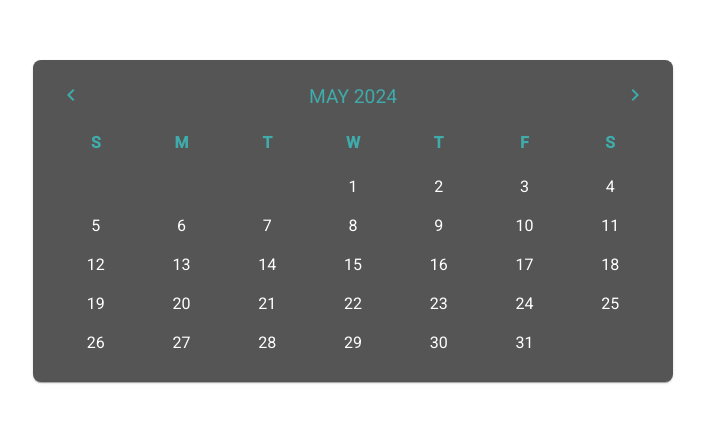
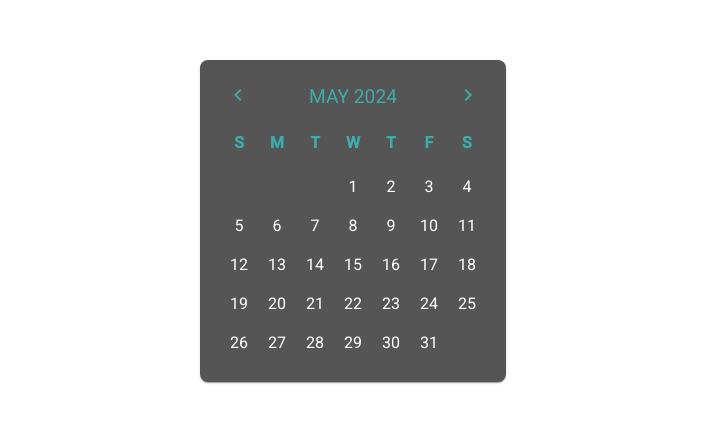
Before and after one commit to ArseniiT/calendar-payever, an Angular app: page / in a window 1280 px wide. Shown: the part 179-602 px from the top of the page, without its empty margins (287-992 px from the left). Built offline with nearby package versions, Linux system fonts and the light colour scheme.

Commit message:
Remove width, make day cells as square. Refactoring

```diff
--- a/src/app/app.component.css
+++ b/src/app/app.component.css
@@ -4,7 +4,3 @@
   align-items: center;
   height: 100vh;
 }
-
-app-calendar-v1 {
-  width: 50%;
-}
--- a/src/app/calendar-v1/calendar-v1.component.css
+++ b/src/app/calendar-v1/calendar-v1.component.css
@@ -71,7 +71,7 @@
     background-color: transparent;
 }
 
-.selected {
+.selected, .selected:hover {
     background-color: #3fabab;
     color: #fff;
     border-radius: 50%;
--- a/src/app/calendar-v1/calendar-v1.component.html
+++ b/src/app/calendar-v1/calendar-v1.component.html
@@ -15,7 +15,6 @@
     </div>
     <div class="days">
         <div *ngFor="let blank of blankDays" class="day blank"></div>
-        <!-- <div *ngFor="let day of daysInMonth" class="day select" (click)="selectDay(day)">{{ day }}</div> -->
         <div *ngFor="let day of daysInMonth" class="day select"
             [ngClass]="{'selected': isSelectedDay(day)}"
             (click)="selectDay(day)">
```
